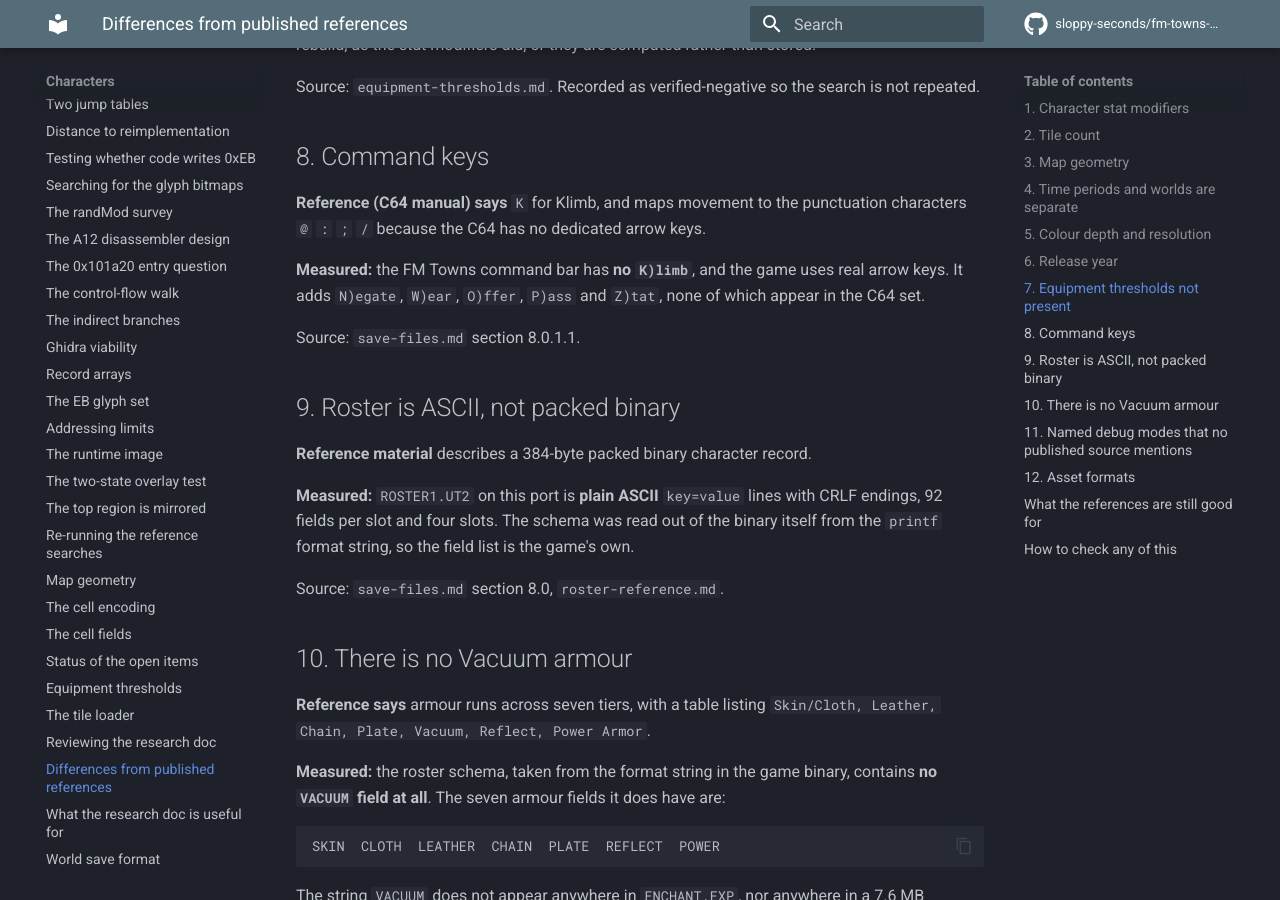
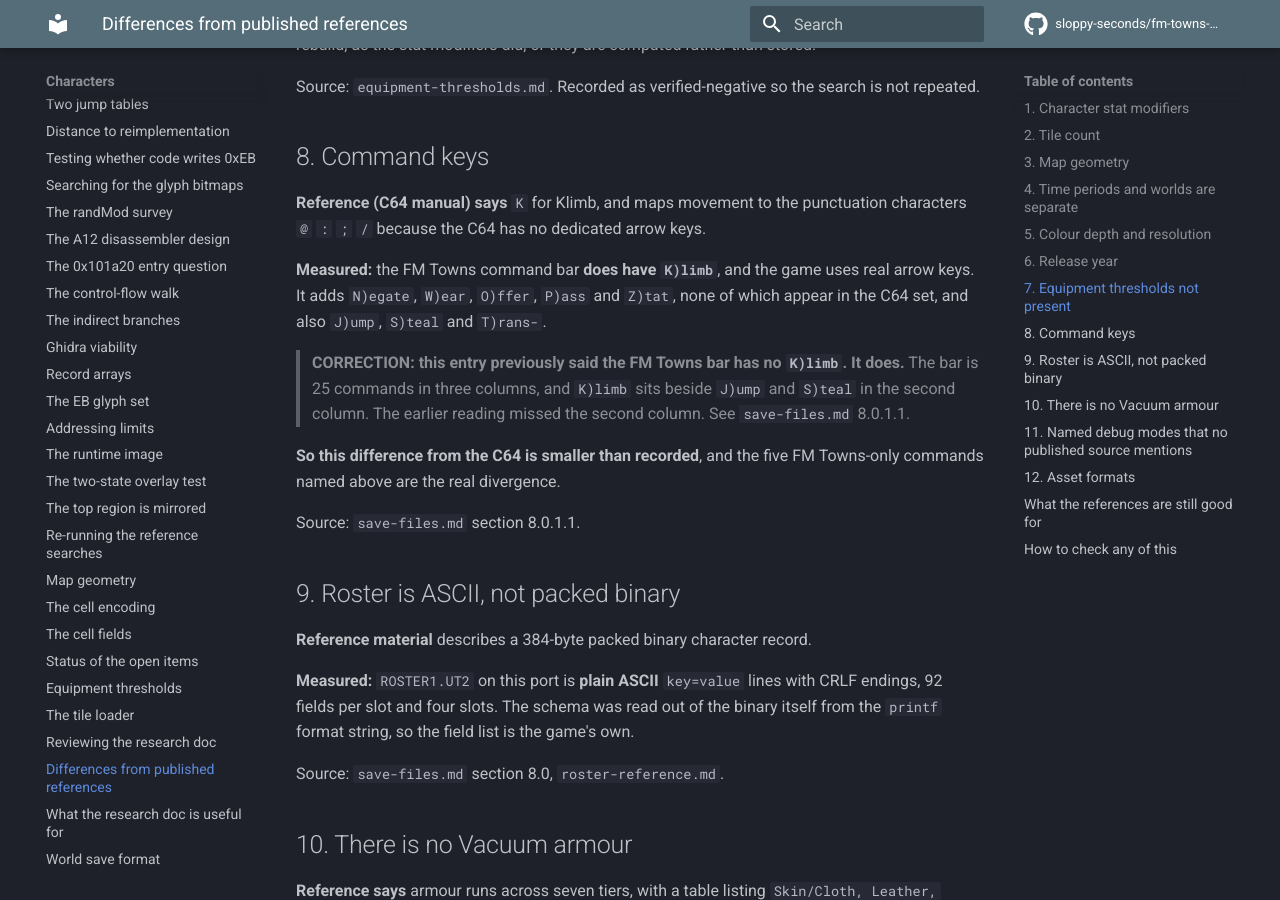
Before and after one commit to sloppy-seconds/fm-towns-ultima, an MkDocs documentation site: the page built from docs/rebuttal.md, in a window 1280 px wide and 900 px high, scrolled down 2710 px. Built offline with MkDocs 1.6.1 and Material for MkDocs 9.7.7, drawn with Linux system fonts in a browser that asks for light colours; comment, search, counter and statistics services are not loaded.

Commit message:
The FM Towns command bar has 25 commands, and K)limb is one of them
Two documentation errors found while planning the bot, both from reading the command bar properly rather than
by eye.

THE BAR IS THREE COLUMNS OF NINE, 25 COMMANDS. save-files.md listed 19 in two columns and missed four:
J)ump, K)limb, S)teal and T)rans-. Found by taking the ASCII half of the string block at file 0x1653, which
holds the bar twice, once in English and once in Shift-JIS, and extracting every LETTER)word pattern. Extracting
programmatically gives all 25; the earlier listing was evidently read by eye and stopped after the first two
columns.

K)LIMB EXISTS, SO THE C64 COMPARISON IS SMALLER THAN RECORDED. rebuttal.md claimed the FM Towns bar has no
K)limb and used that as one of eleven differences from other ports. It does have it. The real FM Towns-only
commands are N)egate, W)ear, O)ffer, P)ass, Z)tat, J)ump, S)teal and T)rans-. Both pages corrected, with the
superseded claim left visible.

THIS MATTERS FOR THE BOT. A missing K)limb would have meant climbing was reachable only through the
dungeon bar's D) or C); it is a first-class command, so the bot can use it directly.

ALSO RECORDED FROM PLANNING, and it changes the bot's design: the dispatcher at 0xf6ebc indexes a ten-entry
table by key minus one, whose keys are control codes 1 to 10 rather than letters. So MOVEMENT IS ARROW KEYS AND
LETTER COMMANDS GO THROUGH A DIFFERENT PATH. The bot needs both routes, and which physical key produces which
letter command is still unmeasured: no page in the repository maps a key code to a command, and the two
mentions of it are plan items saying it is not done.

```diff
--- a/docs/rebuttal.md
+++ b/docs/rebuttal.md
@@ -108,9 +108,16 @@ not repeated.
 **Reference (C64 manual) says** `K` for Klimb, and maps movement to the
 punctuation characters `@` `:` `;` `/` because the C64 has no dedicated arrow keys.
 
-**Measured:** the FM Towns command bar has **no `K)limb`**, and the game uses real
+**Measured:** the FM Towns command bar **does have `K)limb`**, and the game uses real
 arrow keys. It adds `N)egate`, `W)ear`, `O)ffer`, `P)ass` and `Z)tat`, none of which
-appear in the C64 set.
+appear in the C64 set, and also `J)ump`, `S)teal` and `T)rans-`.
+
+> **CORRECTION: this entry previously said the FM Towns bar has no `K)limb`. It does.** The bar is 25
+> commands in three columns, and `K)limb` sits beside `J)ump` and `S)teal` in the second column. The earlier
+> reading missed the second column. See `save-files.md` 8.0.1.1.
+
+**So this difference from the C64 is smaller than recorded**, and the five FM Towns-only commands named
+above are the real divergence.
 
 Source: `save-files.md` section 8.0.1.1.
 
```
Also changed, not shown: docs/save-files.md (+10 -1 lines).
